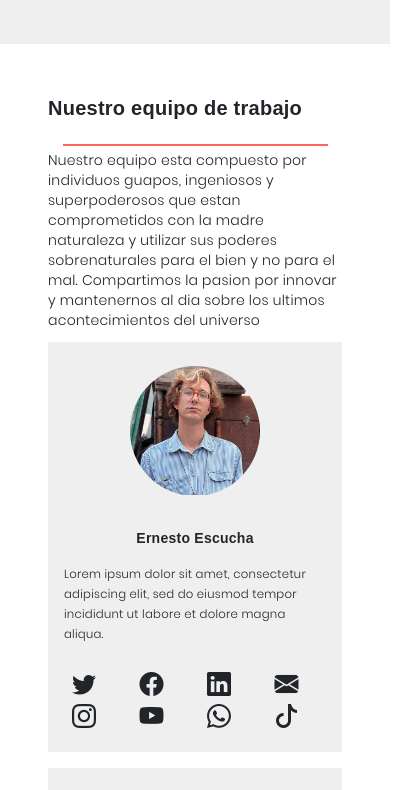
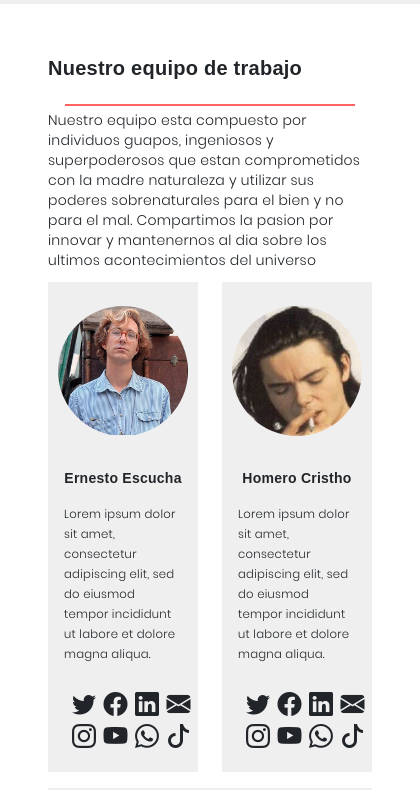
Before and after one commit to ingenierouga/emprenD, an Angular app: page / in a window 390 px wide. Shown: the part 3508-4298 px from the top of the page, 420 px wide, since content can reach past the window. Built offline with nearby package versions, Linux system fonts and the light colour scheme.

Commit message:
added a minimum width to the whole page so design does not breaks under very very small screens

```diff
--- a/src/app/app.component.html
+++ b/src/app/app.component.html
@@ -1,3 +1,3 @@
-<div class="poppinsL-font">
+<div class="poppinsL-font min-wid">
   <router-outlet></router-outlet>
 </div>
--- a/src/app/app.component.scss
+++ b/src/app/app.component.scss
@@ -1,3 +1,6 @@
 body {
   font-family: "poppins-light", sans-serif;
 }
+.min-wid {
+  min-width: 420px;
+}
```
